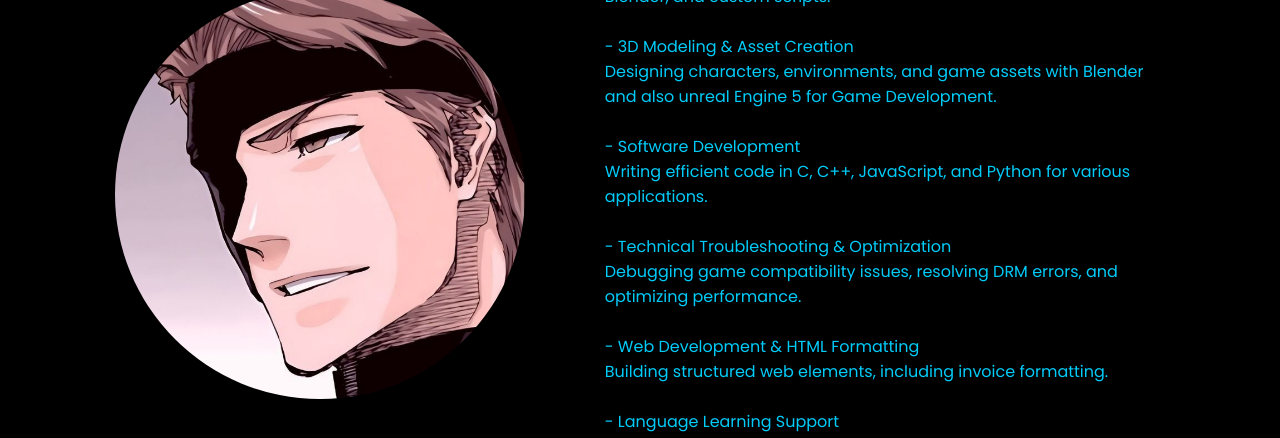
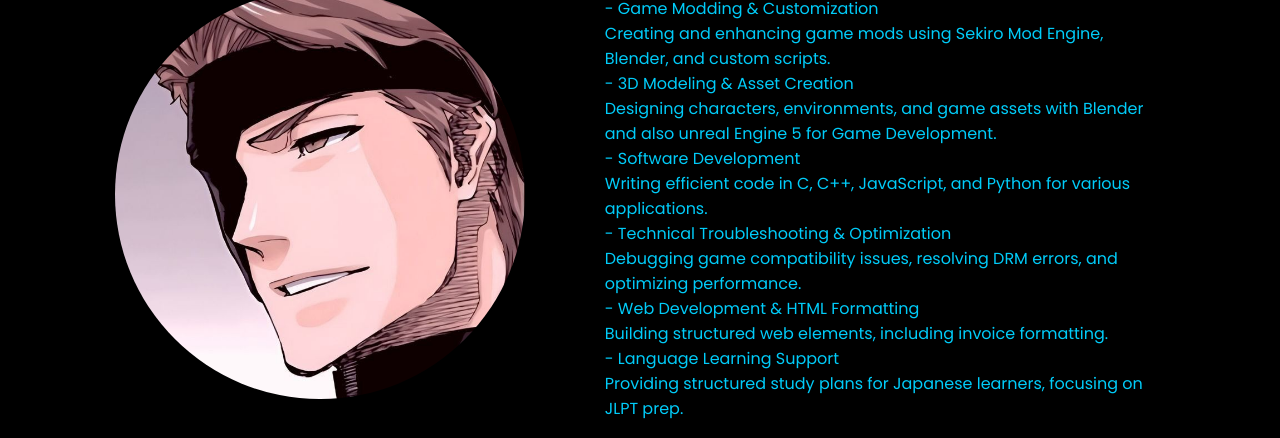
Before and after one commit to Ra23hu/main, a plain HTML site: page service.html in a window 1280 px wide. Shown: the part 203-641 px from the top of the page. Drawn offline with Linux system fonts and the light colour scheme.

Commit message:
Update service.html

```diff
--- a/service.html
+++ b/service.html
@@ -30,16 +30,16 @@
             <h1>Hi, It's <span>Rahul</span></h1>
             <h3 class="typing-text">I'm a <span></span></h3>
             <p>
-                - Game Modding & Customization <br><>
-                 Creating and enhancing game mods using Sekiro Mod Engine, Blender, and custom scripts. <br><br>
+                - Game Modding & Customization <br>
+                 Creating and enhancing game mods using Sekiro Mod Engine, Blender, and custom scripts. <br>
                - 3D Modeling & Asset Creation  <br>
-                 Designing characters, environments, and game assets with Blender and also unreal Engine 5 for Game Development. <br><br>
+                 Designing characters, environments, and game assets with Blender and also unreal Engine 5 for Game Development. <br>
                - Software Development <br>
-                 Writing efficient code in C, C++, JavaScript, and Python for various applications. <br><br>
+                 Writing efficient code in C, C++, JavaScript, and Python for various applications. <br>
                - Technical Troubleshooting & Optimization <br>
-                 Debugging game compatibility issues, resolving DRM errors, and optimizing performance. <br><br>
+                 Debugging game compatibility issues, resolving DRM errors, and optimizing performance. <br>
                - Web Development & HTML Formatting  <br>
-                 Building structured web elements, including invoice formatting. <br><br>
+                 Building structured web elements, including invoice formatting. <br>
                - Language Learning Support  <br>
                  Providing structured study plans for Japanese learners, focusing on JLPT prep.
             </p>
```
